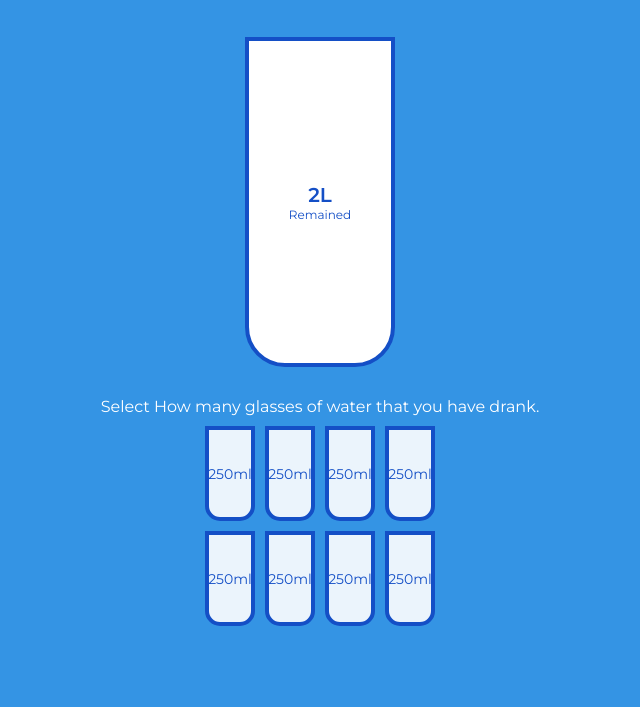
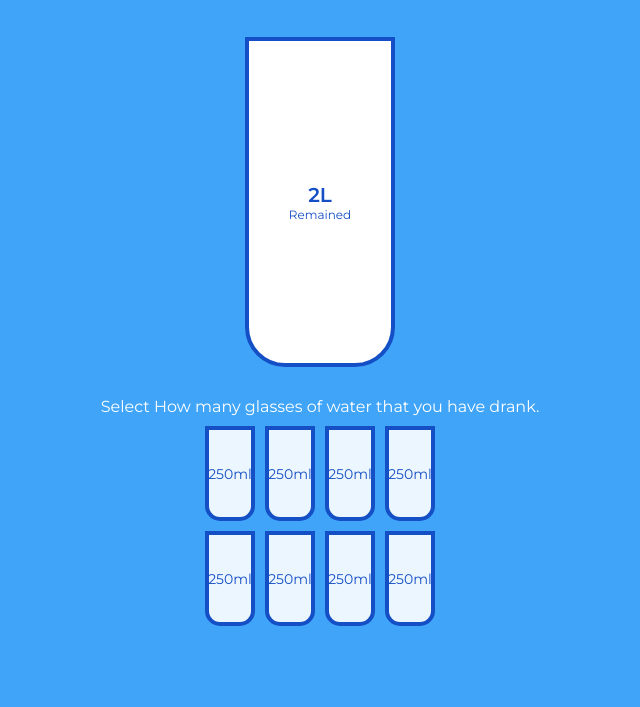
Before and after one commit to Mohasin-Haque/Water-Consuption-Tracker, a plain HTML site: page index.html in a window 1280 px wide. Shown: the part 93-800 px from the top of the page, without its empty margins (320-960 px from the left). Drawn offline with Linux system fonts and the light colour scheme.

Commit message:
changed style

```diff
--- a/style.css
+++ b/style.css
@@ -6,8 +6,8 @@
 
 :root {
   --border-color: #144fc6;
-  --background: #3494e4;
-  --fill-color: #6ab3f8;
+  --background: #40a5f8;
+  --fill-color: #66a9e7;
 }
 
 body {
```
